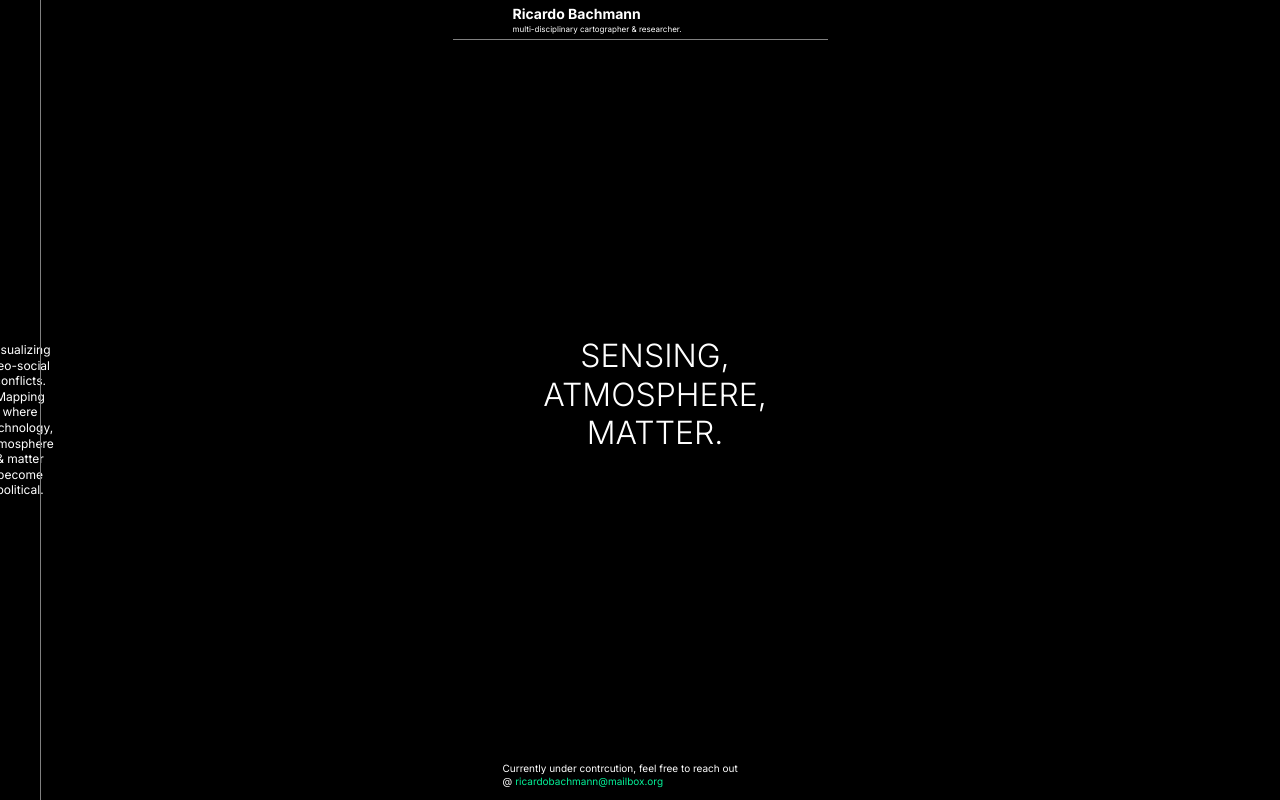
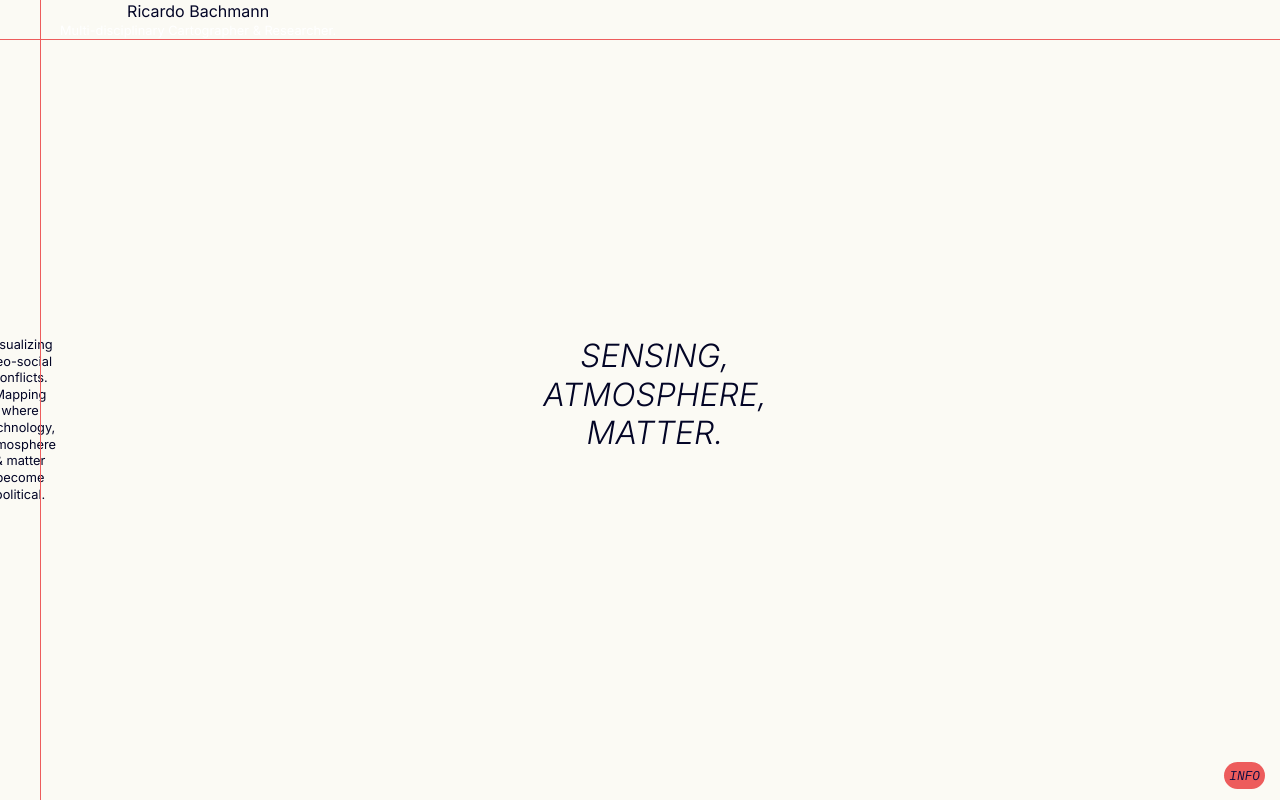
Before and after one commit to RicardoBachmann/ricardobachmann-site, a React (Vite) app: page / in a window 1280 px wide. Built offline with nearby package versions, Linux system fonts and the light colour scheme.

Commit message:
feat: add color system - CSS needs cleanup

```diff
--- a/src/App.jsx
+++ b/src/App.jsx
@@ -7,7 +7,7 @@ function App() {
         <div className="header__container">
           <h2 className="header__title">Ricardo Bachmann</h2>
           <p className="header__subtitle">
-            multi-disciplinary cartographer & researcher.
+            Multi-disciplinary Cartographer & Researcher.
           </p>
         </div>
       </header>
@@ -27,12 +27,7 @@ function App() {
         </h1>
       </section>
       <footer className="footer">
-        <p className="footer__text">
-          Currently under contrcution, feel free to reach out @
-          <a href="mailto:ricardobachmann@mailbox.org" className="footer__link">
-            ricardobachmann@mailbox.org
-          </a>
-        </p>
+        <button className="footer__text">INFO</button>
       </footer>
     </main>
   );
--- a/src/index.css
+++ b/src/index.css
@@ -12,11 +12,16 @@ body {
 }
 
 body {
-  max-width: 375px;
+  max-width: 100vw;
   height: 100vh;
   color: white;
   position: relative;
-  background-color: black;
+
+  background-color: #879a98;
+  background-color: #080a40;
+  background-color: #030526;
+  background-color: #fbfaf4;
+
   margin: 0 auto;
 }
 
@@ -24,8 +29,6 @@ main {
   height: 100vh;
   display: flex;
   flex-direction: column;
-  /*position: relative;
-  padding-left: 0;*/
 }
 
 /* left line */
@@ -34,19 +37,19 @@ body::before {
   position: fixed;
   left: 40px;
   top: 0;
-  width: 1px;
+  width: 0.5px;
   height: 100vh;
   z-index: 100;
   background-color: grey;
+  background-color: #ed5c5c;
 }
 
 .header {
   height: 40px;
   display: flex;
   align-items: center;
-  /*justify-content: space-between;*/
   padding: 0 15px 0 60px;
-  border-bottom: 1px solid grey;
+  border-bottom: 0.5px solid #ed5c5c;
   flex-shrink: 0;
 }
 
@@ -57,12 +60,21 @@ body::before {
 }
 
 .header__title {
-  font-size: 14px;
-  font-weight: bold;
+  font-size: 1rem;
+  font-weight: 400;
+  display: flex;
+  justify-content: center;
+  color: #d4cb5a;
+  color: #d9c148;
+  color: #030526;
 }
 
 .header__subtitle {
-  font-size: 8px;
+  font-size: 0.8rem;
+  display: flex;
+  justify-content: center;
+  align-items: center;
+  display: none;
 }
 
 .sidebar {
@@ -80,9 +92,15 @@ body::before {
 }
 
 .sidebar__text {
-  font-size: 12px;
+  font-size: 0.8rem;
   line-height: 1.3;
   text-align: center;
+  /*color: #ed5c5c;*/
+  color: #d4cb5a;
+  color: #d9c148;
+  color: #d9145c;
+  color: #d9c148;
+  color: #030526;
 }
 
 .hero {
@@ -91,7 +109,6 @@ body::before {
   align-items: center;
   justify-content: center;
   padding: 0 20px 0 50px;
-  /*min-height: 0;*/
 }
 
 .hero__title {
@@ -102,6 +119,13 @@ body::before {
   text-align: center;
   line-height: 1.2;
   font-weight: 300;
+  font-style: italic;
+  color: #001215;
+  color: #ed5c5c;
+  color: #b62d49;
+  color: #d9145c;
+  color: #ed5c5c;
+  color: #030526;
 }
 
 .footer {
@@ -110,18 +134,34 @@ body::before {
   align-items: center;
   justify-content: flex-end;
   padding: 0 15px 0 50px;
-  font-size: 10px;
+  font-size: 0.8rem;
   line-height: 1.3;
   flex-shrink: 0;
   position: relative;
 }
 
 .footer__text {
-  color: white;
+  /*background-color: #ed5c5c;*/
+  background-color: #d4cb5a;
+  background-color: #d9c148;
+  background-color: #d9145c;
+  background-color: #001215;
+  background-color: #ed5c5c;
+
+  color: #080a40;
+  font-family: "IBM Plex Mono", monospace;
+  font-size: 0.8rem;
+  font-weight: 400;
+  font-style: italic;
+  border-radius: 15px;
+  border: none;
+  padding: 5px;
 }
 
-.footer__link {
-  color: #04f198;
-  text-decoration: none;
-  margin-left: 3px;
+/* Responsiv design */
+
+@media (min-width: 768px) {
+  .header__subtitle {
+    display: block;
+  }
 }
```
